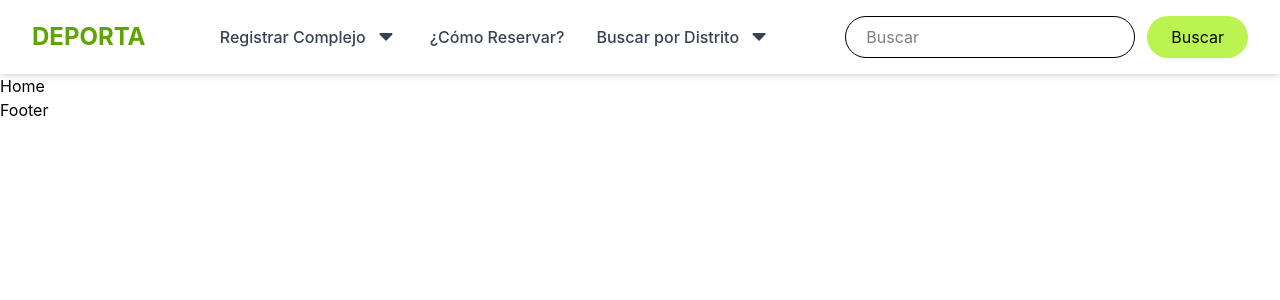
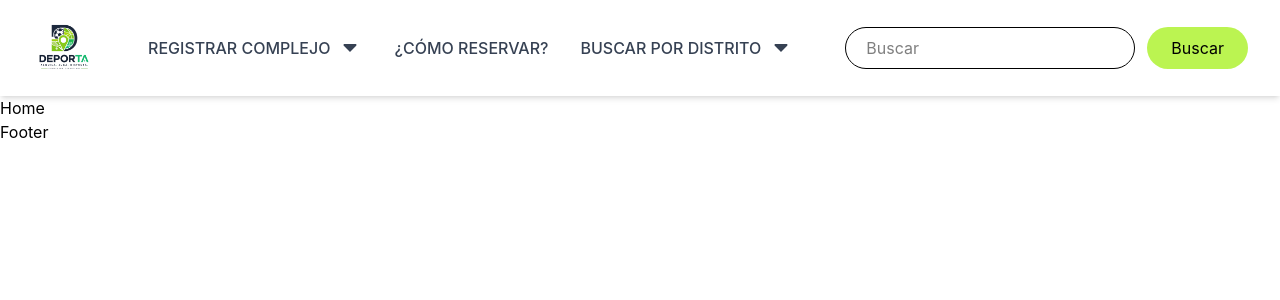
Before and after one commit to Jok-34/Deporta, a React app in the folder frontend/: page / in a window 1280 px wide. Shown: the top 300 px of the page. Built offline with nearby package versions, Linux system fonts and the light colour scheme; the HTML template or start-up script is replaced by a standard one.

Commit message:
feat: se modifico el navbar

```diff
--- a/frontend/src/components/Navbar.jsx
+++ b/frontend/src/components/Navbar.jsx
@@ -1,25 +1,28 @@
 import { TiArrowSortedDown } from "react-icons/ti";
+import logo from "../assets/logo/nuestroLogo.jpg";
 
 function Navbar() {
   return (
     <nav className="flex items-center justify-between px-8 py-4 bg-white shadow-md">
 
-      <h1 className="text-2xl font-bold text-lime-600">
-        DEPORTA
-      </h1>
+      <img
+  src={logo}
+  alt="Logo Deporta"
+  className="h-16 object-contain"
+/>
 
       <ul className="flex gap-8 font-medium text-gray-700">
 
-        <li className="flex items-center gap-2 cursor-pointer hover:text-lime-500">
+        <li className="uppercase flex items-center gap-2 cursor-pointer hover:text-lime-500">
           Registrar Complejo
           <TiArrowSortedDown size={24} />
         </li>
 
-        <li className="cursor-pointer hover:text-lime-500">
+        <li className="uppercase cursor-pointer hover:text-lime-500">
           ¿Cómo Reservar?
         </li>
 
-        <li className="flex items-center gap-2 cursor-pointer hover:text-lime-500">
+        <li className="uppercase flex items-center gap-2 cursor-pointer hover:text-lime-500">
           Buscar por Distrito
           <TiArrowSortedDown size={24} />
         </li>
```
Also changed, not shown: frontend/src/assets/logo/nuestroLogo.jpg (renamed from frontend/src/assets/images/nuestroLogo.jpg), 1 other file (tests, documents, lock files or other folders).
